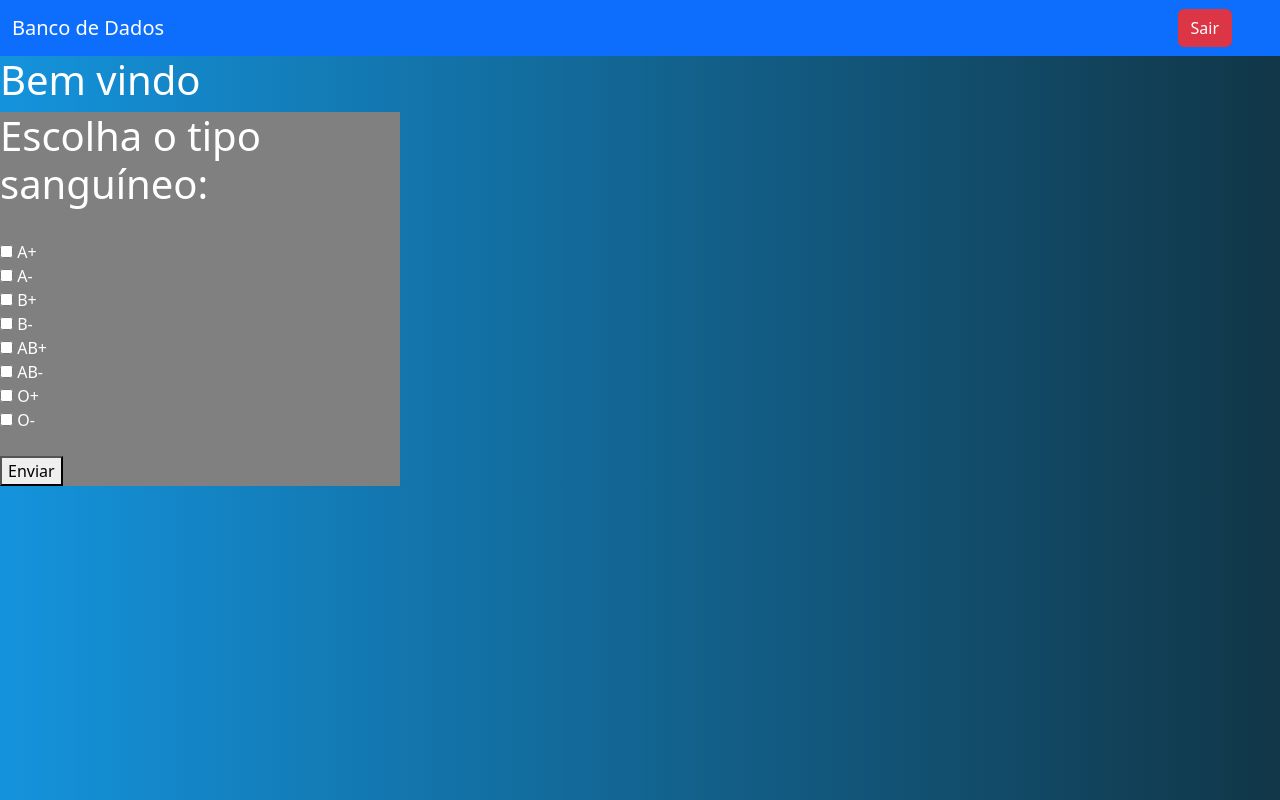
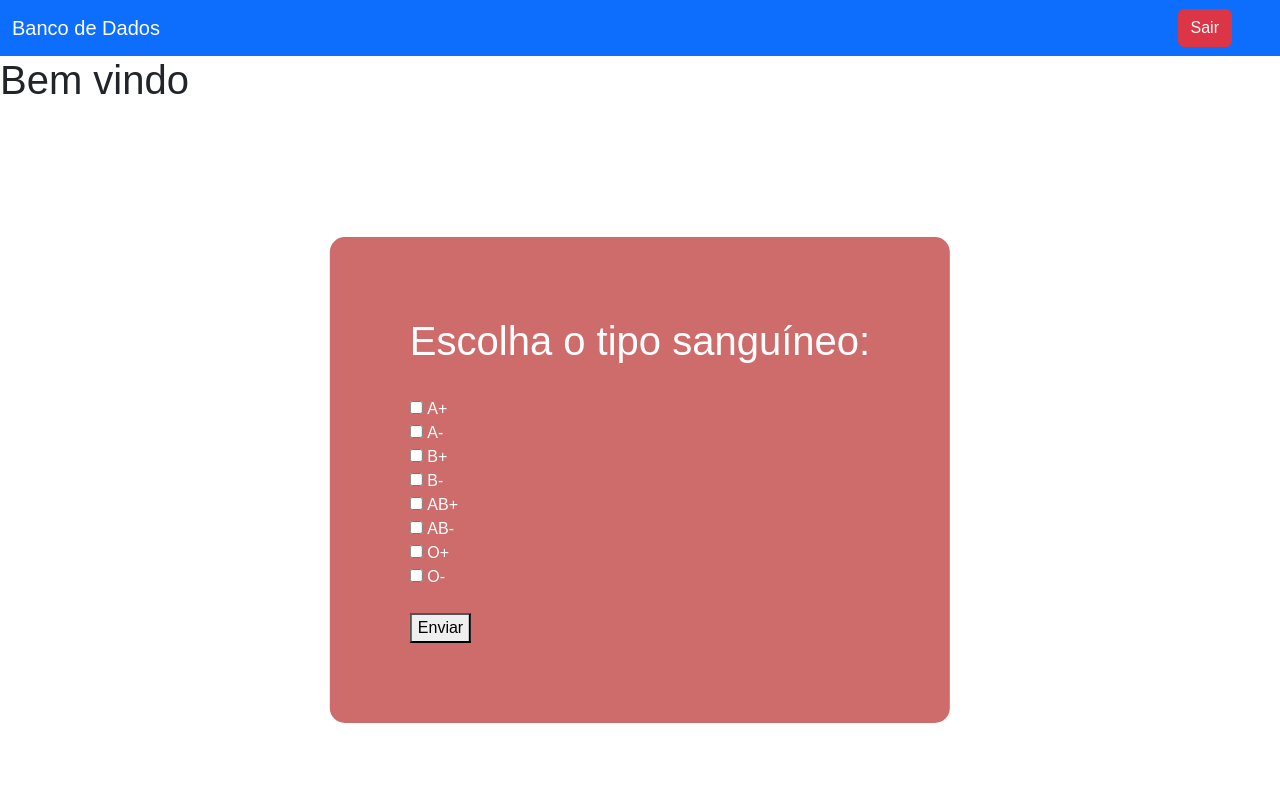
Before and after one commit to trioschivitor/projeto_integrador, a PHP site: page /sistema.php in a window 1280 px wide. Run offline with PHP 8.4, Linux system fonts and the light colour scheme.

Commit message:
correções
alterações em sistema.php, loginbolinha e testelogin
necessário corrigir o login.

```diff
--- a/php/loginbolinha.php
+++ b/php/loginbolinha.php
@@ -59,9 +59,9 @@ input {
   <div class="bolinha">
     <h1>Login</h1>
     <form action="testelogin.php" method="POST">
-    <input type="text" name="login" placeholder="Login">
+    <input type="text" name="login">
     <br><br>
-    <input type="password" name="senha" placeholder="Senha">
+    <input type="password" name="senha">
     <br><br>
     <input class="inputsubmit" type="submit" name="submit" value="Entrar">
 </form>
--- a/php/sistema.php
+++ b/php/sistema.php
@@ -1,21 +1,23 @@
 <?php
 
- session_start();
+//  session_start();
+//   include_once 'config.php';
 
-//  if((!isset($_SESSION['nome']) == true) and (!isset($_SESSION['senha']) == true)) {
+// if(isset($_SESSION['login']) and isset($_SESSION['senha'])){
 
-  // unset($_SESSION['nome']);
-  // unset($_SESSION['senha']);
-  // header('Location: loginbolinha.php');
+//   $login = ucfirst($_SESSION['login']);
+
+// }else{
+//   header('Location:loginbolinha.php');
+//   unset($_SESSION['login']);
+//   unset($_SESSION['senha']);
 // }
 
- if(isset($_POST["submit"])){
-   include_once "config.php";
-
+if(isset($_POST["submit"])){
 
   $tiposanguineo = $_POST['tiposanguineo'];
 
-  $sql = "SELECT FROM cad_pf WHERE tiposanguineo LIKE '%tiposanguineo%' ";
+  $sql = "SELECT * FROM cad_pf WHERE tiposanguineo LIKE '%tiposanguineo%' ";
 
   $resultado = $conexao->query($sql);
  }
@@ -37,12 +39,18 @@
 
   <style>
     body{
-      background: linear-gradient(to right, rgb(20, 147, 220), rgb(17, 54, 71));
-      color: white;
+      font-family: Arial, Helvetica, sans-serif;
+      background: white;
     }
     .tabela{
-      background: grey;
-      width: 400px;
+      background-color: rgba(206, 107, 107);
+    position: absolute;
+    top: 60%;
+    left: 50%;
+    transform: translate(-50%, -50%);
+    padding: 80px;
+    border-radius: 15px;
+    color: white;
 
     }
   </style>
```
Also changed, not shown: php/testelogin.php (+12 -11 lines), imagens/icons8-iron-man-48.svg (added), imagens/icons8-iron-man-96.svg (added).
